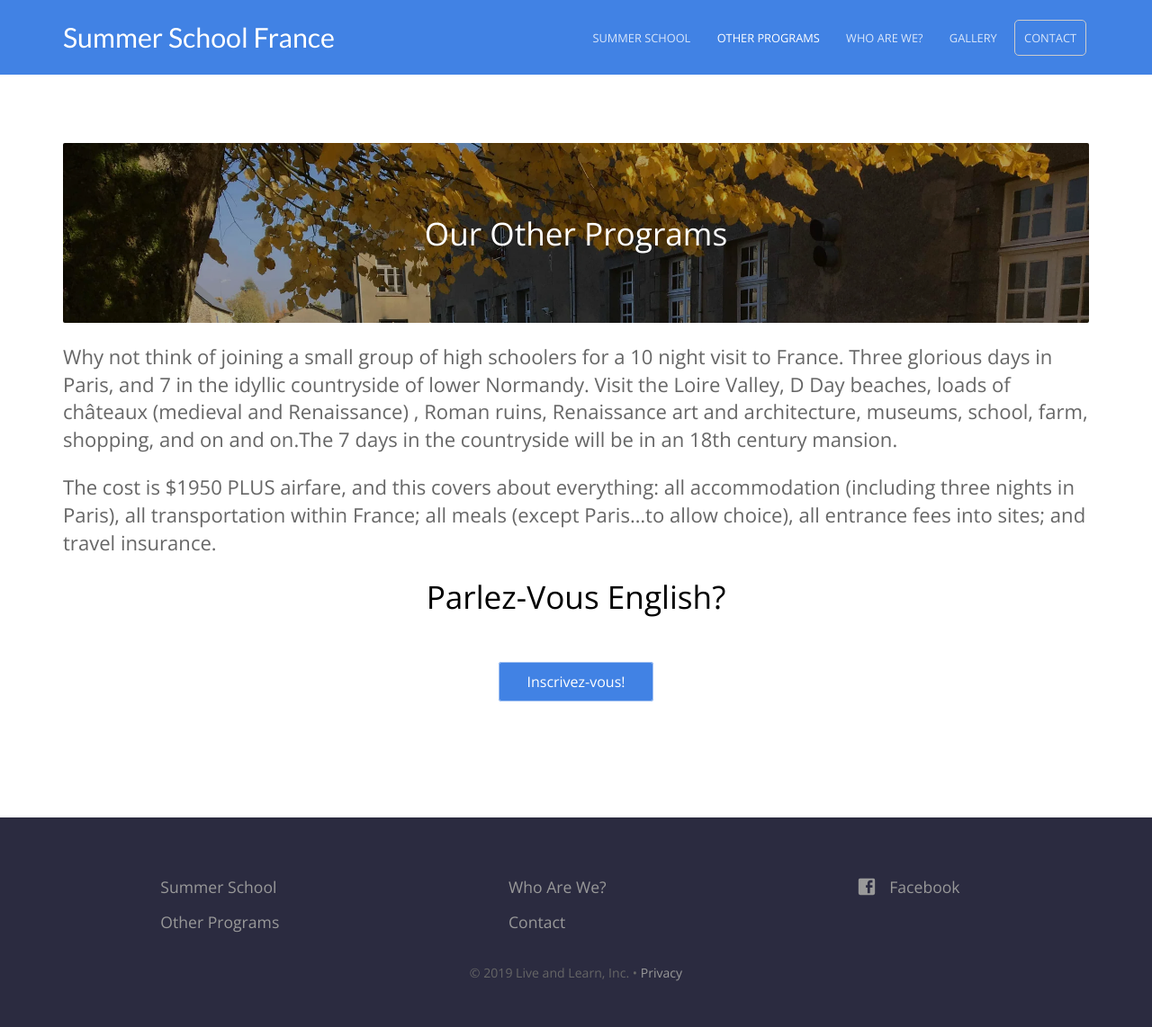
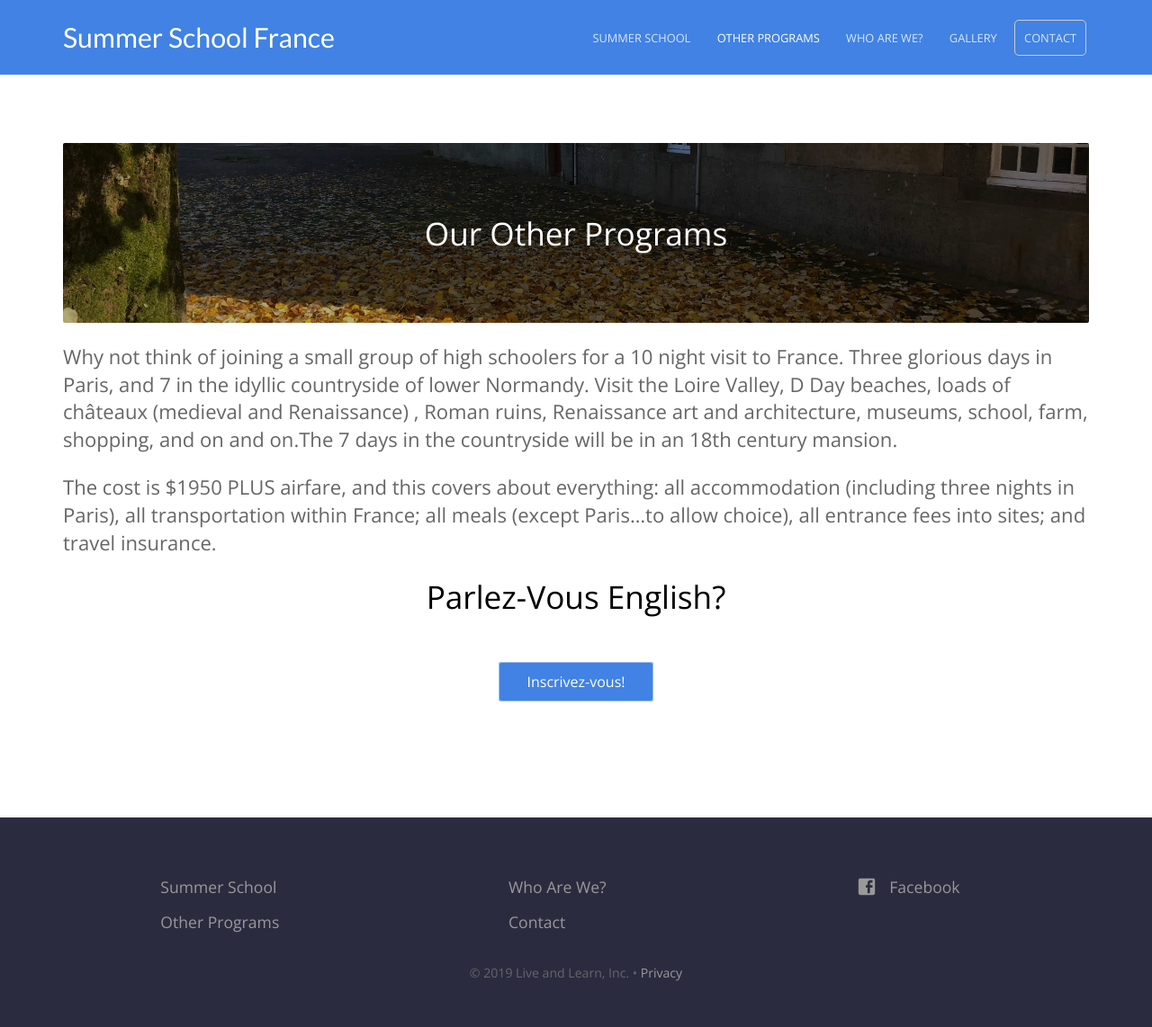
Before and after one commit to baritchie/project1, a Jekyll site: the page built from otherprograms.html, in a window 1280 px wide. Shown: the whole page at 90% size. Built offline with Jekyll 4.4.1, drawn with Linux system fonts in a browser that asks for light colours.

Commit message:
Updated '_layouts/page.html' via CloudCannon

```diff
--- a/_layouts/page.html
+++ b/_layouts/page.html
@@ -9,7 +9,7 @@ layout: default
                     <picture>
                         <source class="screenshot" srcset="{{ page.picture_url }}.webp" type="image/webp">
                         <source class="screenshot" srcset="{{ page.picture_url }}.jpg" type="image/jpeg">
-                        <img style="height:200px;width:100%;object-fit:cover;object-position: 0 10%;-webkit-filter:brightness(70%);border-radius:2px;" class="screenshot" src="{{ page.picture_url }}.jpg" />
+                        <img style="height:200px;width:100%;object-fit:cover;object-position: 0 50%;-webkit-filter:brightness(70%);border-radius:2px;" class="screenshot" src="{{ page.picture_url }}.jpg" />
                     </picture>
                     <div style="position:absolute;top:50%;left:50%;transform:translate(-50%, -50%);width:100%;">
                         <h2 style="margin: 0 20px;">{{ page.heading }}</h2>
```
